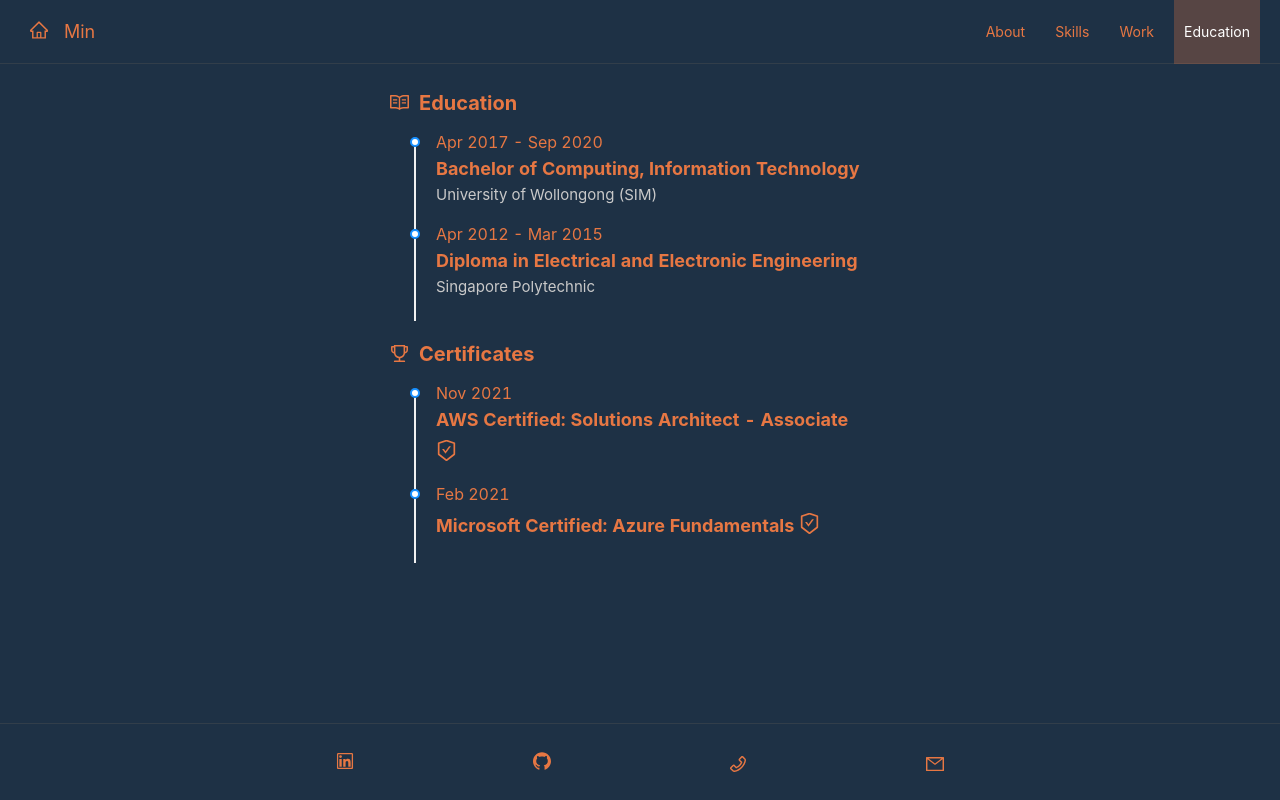
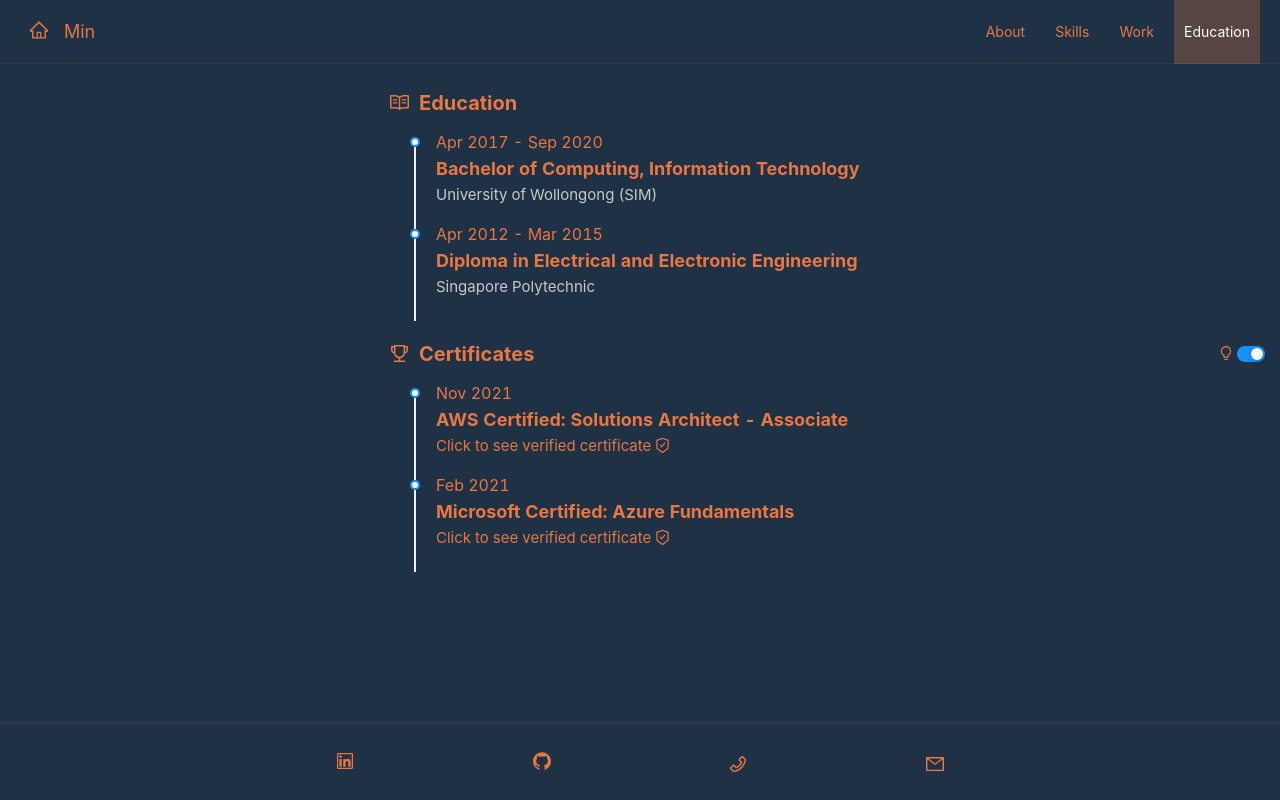
Before and after one commit to pohti/portfolio-antd, a React (Create React App) app: page /education in a window 1280 px wide. Built offline with nearby package versions, Linux system fonts and the light colour scheme.

Commit message:
working on theme toggle

```diff
--- a/src/App.css
+++ b/src/App.css
@@ -5,16 +5,18 @@
   --main-font-color: rgb(231, 119, 67);
   --secondary-font-color: #fff;
   --main-font-selected-color: #fff;
+  --selected-menu-bg-color: rgba(223, 103, 47, 0.599);
   --main-bg-color: #1e3145;
   --main-border-color: #474a4f7f;
 
 
   /* theme 2 */
-  /* --main-font-color: rgb(79, 231, 206);
-  --secondary-font-color: #fff;
+  /* --main-font-color: rgb(209, 84, 26);
+  --secondary-font-color: rgb(43, 43, 43);
   --main-font-selected-color: rgb(229, 226, 233);
-  --main-bg-color: #1e3145;
-  --main-border-color: #474a4f7f; */
+  --selected-menu-bg-color: rgba(231, 119, 67, 0.287);
+  --main-bg-color: #ededed;
+  --main-border-color: #474a4f3c; */
 
   --main-border-width: 0.1px;
   --max-content-width: 1300px;
@@ -27,6 +29,22 @@
 ::selection {
   background: rgba(213, 164, 99, 0.174) !important;
   color: var(--main-font-color) !important;
+}
+
+.toggle-theme-button-container {
+  position: absolute;
+  z-index: 2;
+  top: 40vh;
+  right: 0;
+  color: var(--main-font-color);
+  line-height: 35px;
+
+  padding: 15px;
+}
+
+
+.secondary-text {
+  color: var(--secondary-font-color);
 }
 
 a:hover {
--- a/src/App.jsx
+++ b/src/App.jsx
@@ -1,3 +1,4 @@
+import React, { Component } from 'react'
 import './App.css';
 import { Layout } from 'antd';
 import CustomHeader from './components/Header/CustomHeader';
@@ -7,9 +8,34 @@ import AnimatedRoutes from './AnimatedRoutes';
 
 const { Header, Footer, Content } = Layout;
 
-function App() {
+class App extends Component {
+  state = {
+    isDarkTheme: true
+  }
 
+  toggleTheme = () => {
+    this.setState({ isDarkTheme: !this.state.isDarkTheme }, () => {
+      //console.log('theme', this.state.isDarkTheme)
+      const theme = this.state.isDarkTheme ? darkTheme : lightTheme
+      const {
+        mainFontColor,
+        secondaryFontColor,
+        fontSelectedColor,
+        mainBgColor,
+        borderColor
+      } = theme
+      let root = document.documentElement
+      root.style.setProperty('--main-font-color', mainFontColor)
+      root.style.setProperty('--secondary-font-color', secondaryFontColor)
+      root.style.setProperty('--main-font-selected-color', fontSelectedColor)
+      root.style.setProperty('--main-bg-color', mainBgColor)
+      root.style.setProperty('--main-border-color', borderColor)
+    })
+  }
+
+  render() {
     return (
+      <>
         <Layout>
           <Header>
             <CustomHeader />
@@ -25,7 +51,27 @@ function App() {
             <CustomFooter />
           </Footer>
         </Layout>
+
+      </>
     );
   }
 
+}
+
+const darkTheme = {
+  mainFontColor: 'rgb(231, 119, 67)',
+  secondaryFontColor: '#fff',
+  fontSelectedColor: '#fff',
+  mainBgColor: '#1e3145',
+  borderColor: '#474a4f7f',
+}
+
+const lightTheme = {
+  mainFontColor: 'rgb(209, 84, 26)',
+  secondaryFontColor: 'rgb(43, 43, 43)',
+  fontSelectedColor: 'rgb(229, 226, 233)',
+  mainBgColor: '#ededed',
+  borderColor: '#474a4f3c',
+}
+
 export default App;
--- a/src/components/Content/Education/Education.css
+++ b/src/components/Content/Education/Education.css
@@ -9,9 +9,9 @@
   justify-content: center;
 }
 
-.verified-cert-icon {
+/* .verified-cert-icon {
   font-size: 21px;
-}
+} */
 .verified-cert-icon:hover {
   color: #fff
 }
--- a/src/components/Content/Education/data.js
+++ b/src/components/Content/Education/data.js
@@ -1,5 +1,4 @@
 import { SafetyCertificateOutlined } from '@ant-design/icons'
-import { Tooltip } from 'antd'
 
 export const education_data = [
   {
@@ -17,36 +16,29 @@ export const education_data = [
 export const certificate_data = [
   {
     date: 'Nov 2021',
-    title: (
-      <span>AWS Certified: Solutions Architect - Associate {" "}
-        <Tooltip title="Click to see verified certificate">
+    title: "AWS Certified: Solutions Architect - Associate",
+    description: (
       <a className="verified-cert-icon"
         href="https://www.credly.com/badges/ae147b5d-4b9e-4d89-b4d0-1c8c62df61ec"
         rel="noreferrer"
         target="_blank"
       >
-            <SafetyCertificateOutlined />
+        Click to see verified certificate <SafetyCertificateOutlined />
       </a>
-        </Tooltip>
-      </span>
-    ),
+    )
   },
   {
     date: 'Feb 2021',
-    title: (
-      <span>
-        Microsoft Certified: Azure Fundamentals {" "}
-        <Tooltip title="Click to see verified certificate">
+    title: " Microsoft Certified: Azure Fundamentals",
+    description: (
       <a
         className="verified-cert-icon"
         href="https://www.credly.com/badges/043c1163-0a49-445c-bad1-23431b5c7084"
         rel="noreferrer"
         target="_blank"
       >
-            <SafetyCertificateOutlined />
+        Click to see verified certificate <SafetyCertificateOutlined />
       </a>
-        </Tooltip>
-      </span>
-    ),
+    )
   },
 ]
--- a/src/components/Content/Home/Home.jsx
+++ b/src/components/Content/Home/Home.jsx
@@ -3,6 +3,8 @@ import React, { Component } from 'react'
 import './Home.css'
 
 export default class Home extends Component {
+
+
   render() {
     return (
       <div className="home-main-div">
@@ -12,7 +14,7 @@ export default class Home extends Component {
           </div>
           <div className="home-text-content-name">
             <span>Min Marn Oo.</span> {" "}
-            <span style={{ fontSize: "17px", color: "#fff" }}>I am a..</span>
+            <span style={{ fontSize: "17px" }} className="secondary-text">I am a..</span>
           </div>
           <div className="home-text-content-subtitle">
             <span>Web Developer, Software Engineer</span>
--- a/src/components/Header/CustomHeader.css
+++ b/src/components/Header/CustomHeader.css
@@ -57,7 +57,7 @@
 
 .header-menu-item:hover {
     color: #fff;
-    background-color: rgba(231, 119, 67, 0.287);
+    background-color: var(--selected-menu-bg-color);
 }
 
 .drawer-menu-item {
@@ -69,7 +69,7 @@
 
 .drawer-menu-item:hover {
     color: #fff;
-    background-color: rgba(223, 103, 47, 0.599);
+    background-color: var(--selected-menu-bg-color);
 }
 
 .small-menu-icon-container {
--- a/src/components/Header/CustomHeader.jsx
+++ b/src/components/Header/CustomHeader.jsx
@@ -1,7 +1,7 @@
 import React, { Component } from 'react'
 import { Link } from 'react-router-dom'
-import { Row, Col, Typography, Drawer } from 'antd'
-import { HomeOutlined, MenuOutlined } from '@ant-design/icons'
+import { Row, Col, Typography, Drawer, Switch } from 'antd'
+import { HomeOutlined, MenuOutlined, BulbOutlined } from '@ant-design/icons'
 
 import './CustomHeader.css'
 
@@ -158,6 +158,12 @@ export default class CustomHeader extends Component {
 
                 <this.DrawerMenu />
 
+
+                <div className="toggle-theme-button-container">
+                    <BulbOutlined /> {" "}
+                    <Switch size="small" defaultChecked/>
+                </div>
+
                 {/* <Col span={3}>
                     <a
                         href="/resume.pdf"
```
Lines whose indentation alone changed are shown as unchanged.
